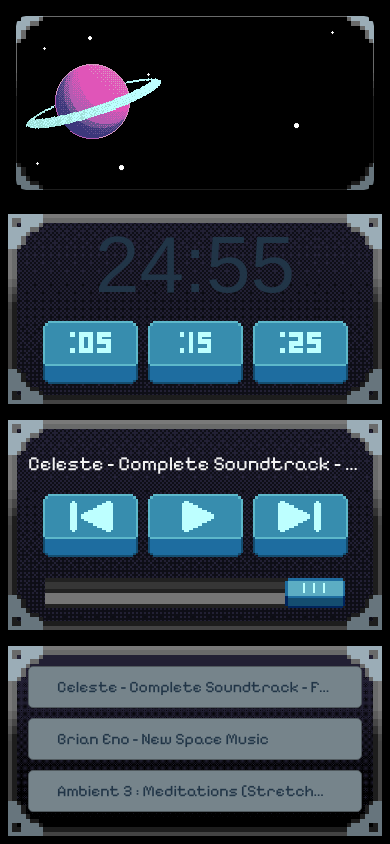
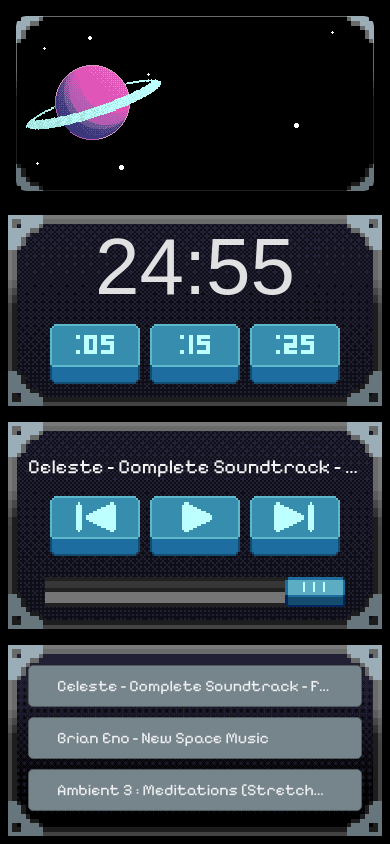
Before and after one commit to galenddavis/space-time-r, a React (Vite) app: page / in a window 390 px wide. Built offline with nearby package versions, Linux system fonts and the light colour scheme; a web font is replaced by a local one.

Commit message:
adjusting breakpoints for smaller screeens

```diff
--- a/src/App.css
+++ b/src/App.css
@@ -34,6 +34,13 @@
   background-size: auto 100%;
 }
 
+
+@media screen and (max-width: 1025px) {
+  .app-wrapper {
+    grid-template-columns: 2fr 1fr;
+  }
+}
+
 @media screen and (max-width: 900px) {
   .app-wrapper {
     padding: 1rem;
--- a/src/components/timer/timer.css
+++ b/src/components/timer/timer.css
@@ -62,6 +62,16 @@
     background-image: url("../../assets/25minbtn.svg");
 }
 
+@media screen and (max-width: 1025px) {
+    .timer-counter {
+        font-size: 80px;
+    }
+
+    .timer-button-wrapper > .customBtn {
+        width: 80px;
+    }
+}
+
 @media screen and (max-width: 768px) {
     .timer-counter {
         font-size: 80px;
--- a/src/index.css
+++ b/src/index.css
@@ -50,9 +50,14 @@
   transition: border-color 0.25s;
 }
 
+@media screen and (max-width: 1025px) {
+  button {
+    min-width: 80px;
+    max-height: 80px;
+  }
+}
 
-
-@media (prefers-color-scheme: light) {
+/* @media (prefers-color-scheme: light) {
   :root {
     color: #213547;
     background-color: #ffffff;
@@ -63,4 +68,4 @@
   button {
     background-color: #f9f9f9;
   }
-}
+} */
```
